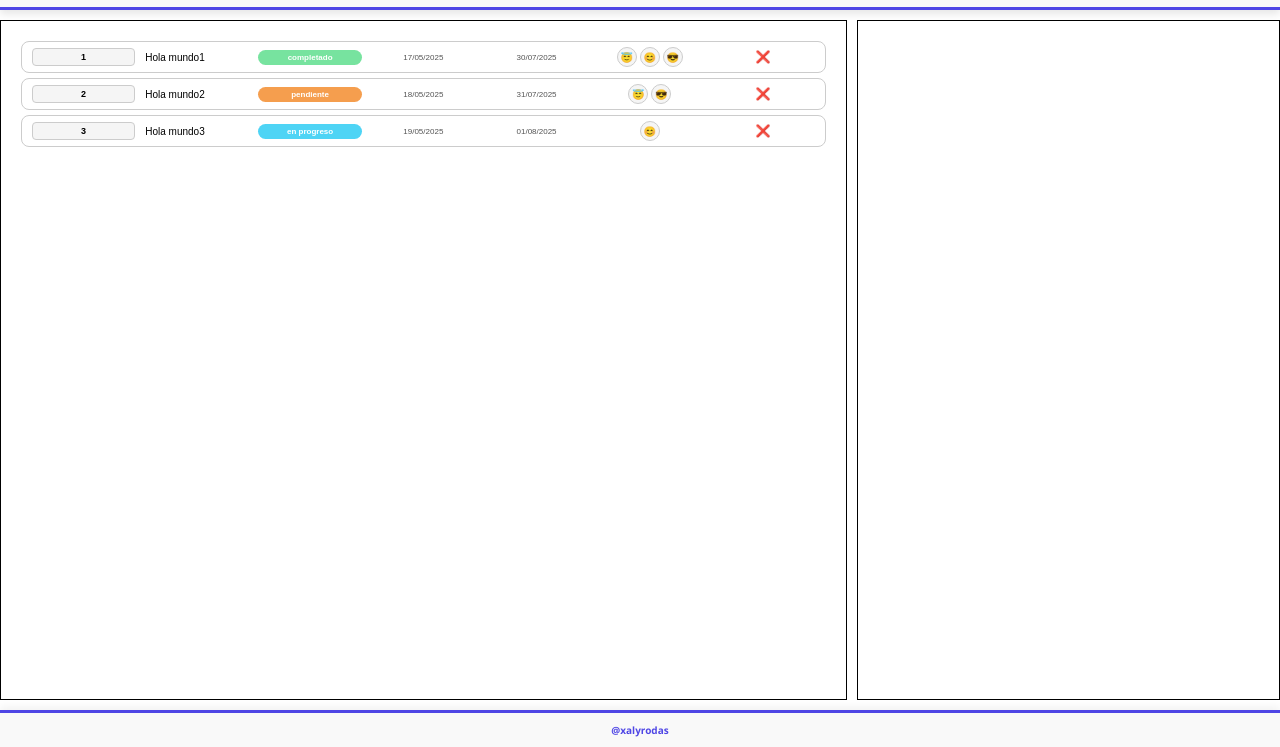
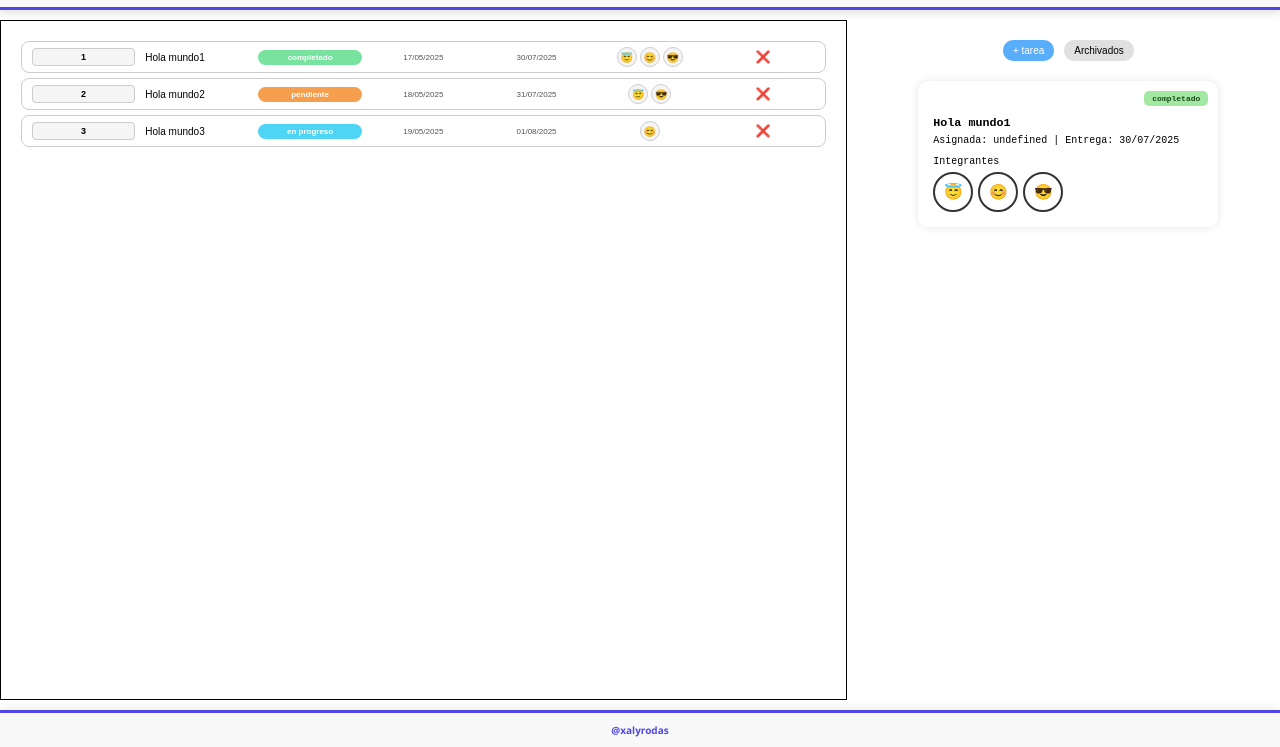
Before and after one commit to xalyrodas/todo-list-2025, a plain HTML site: page pages/dashboard.html in a window 1280 px wide. Shown: the part 53-800 px from the top of the page. Drawn offline with Linux system fonts and the light colour scheme.

Commit message:
creacion de segunda parte

```diff
--- a/components/informacion/informacionComponent.css
+++ b/components/informacion/informacionComponent.css
@@ -1,4 +1,87 @@
+.contenedor-tarea {
+    display: flex;
+    flex-direction: column;
+    align-items: center;
+    gap: 2rem;
+    margin-top: 2rem;
+    font-family: 'Courier New', Courier, monospace;
+}
+
+.botones-superiores {
+    display: flex;
+    gap: 1rem;
+}
+
+.btn-tarea {
+    background-color: #58aefb;
+    color: white;
+    border: none;
+    padding: 0.5rem 1rem;
+    border-radius: 10px;
+    font-size: 1rem;
+    cursor: pointer;
+}
+
+.btn-archivados {
+    background-color: #e0e0e0;
+    color: black;
+    border: none;
+    padding: 0.5rem 1rem;
+    border-radius: 10px;
+    font-size: 1rem;
+    cursor: pointer;
+}
+
 .div-informacion {
-    border: 1px solid black;
-    padding: 1rem;
+    background-color: white;
+    border-radius: 1rem;
+    box-shadow: 0 0 10px rgba(0,0,0,0.1);
+    padding: 1.5rem;
+    width: 300px;
+    position: relative;
+    font-family: 'Courier New', Courier, monospace;
 }
+
+.estado {
+    position: absolute;
+    top: 1rem;
+    right: 1rem;
+    background-color: #a2e8a2;
+    color: #1b4b1b;
+    padding: 0.3rem 0.8rem;
+    border-radius: 0.5rem;
+    font-size: 0.8rem;
+    font-weight: bold;
+    text-transform: lowercase;
+}
+
+.div-informacion h3 {
+    margin-top: 2rem;
+    margin-bottom: 0.5rem;
+}
+
+.div-informacion p {
+    margin: 0.5rem 0;
+}
+
+.integrantes {
+    margin-top: 1rem;
+}
+
+.avatares {
+    display: flex;
+    gap: 0.5rem;
+    margin-top: 0.5rem;
+}
+
+.avatar-emoji {
+    font-size: 1.5rem;
+    border: 2px solid #333;
+    border-radius: 50%;
+    padding: 0.4rem;
+    display: inline-flex;
+    align-items: center;
+    justify-content: center;
+    width: 40px;
+    height: 40px;
+}
--- a/components/informacion/informacionComponent.js
+++ b/components/informacion/informacionComponent.js
@@ -1,6 +1,74 @@
-export function informaciones(){
-    let informacion = document.createElement('div')
-    informacion.className="div-informacion"
+export function informaciones(data) {
+    // Contenedor principal
+    let contenedor = document.createElement('div');
+    contenedor.className = "contenedor-tarea";
 
-    return informacion
+    // Contenedor de botones superiores
+    let botones = document.createElement('div');
+    botones.className = "botones-superiores";
+
+    let btnTarea = document.createElement('button');
+    btnTarea.textContent = "+ tarea";
+    btnTarea.className = "btn-tarea";
+
+    let btnArchivados = document.createElement('button');
+    btnArchivados.textContent = "Archivados";
+    btnArchivados.className = "btn-archivados";
+
+    botones.appendChild(btnTarea);
+    botones.appendChild(btnArchivados);
+
+    // Tarjeta de información
+    let tarjeta = document.createElement('div');
+    tarjeta.className = "div-informacion";
+
+    // Estado
+    let estado = document.createElement('div');
+    estado.className = "estado";
+    estado.textContent = data.estado;
+
+    // Título
+    let titulo = document.createElement('h3');
+    titulo.textContent = data.titulo;
+
+    // Descripción
+    let descripcion = document.createElement('p');
+    descripcion.textContent = data.descripcion;
+
+    // Fechas
+    let fechas = document.createElement('p');
+    fechas.textContent = `Asignada: ${data.fechasAs} | Entrega: ${data.fechaEn}`;
+
+    // Integrantes
+    let integrantes = document.createElement('div');
+    integrantes.className = "integrantes";
+
+    let label = document.createElement('p');
+    label.textContent = "Integrantes";
+
+    let avatares = document.createElement('div');
+    avatares.className = "avatares";
+
+    data.integrantes.forEach((emoji) => {
+        let span = document.createElement('span');
+        span.className = "avatar-emoji";
+        span.textContent = emoji;
+        avatares.appendChild(span);
+    });
+
+    integrantes.appendChild(label);
+    integrantes.appendChild(avatares);
+
+    // Ensamblar la tarjeta
+    tarjeta.appendChild(estado);
+    tarjeta.appendChild(titulo);
+    tarjeta.appendChild(descripcion);
+    tarjeta.appendChild(fechas);
+    tarjeta.appendChild(integrantes);
+
+    // Ensamblar todo
+    contenedor.appendChild(botones);
+    contenedor.appendChild(tarjeta);
+
+    return contenedor;
 }
--- a/components/tareas/tareasComponent.js
+++ b/components/tareas/tareasComponent.js
@@ -1,34 +1,6 @@
 import { tarea } from "../../modules/itemTarea/itemTareas.js";
 
-// Base de datos de tareas
-let tareasDb = [
-    {
-        indice: 1,
-        titulo: "Hola mundo1",
-        estado: "completado",
-        fechaAs: "17/05/2025",
-        fechaEn: "30/07/2025",
-        integrantes: ["😇", "😊", "😎"]
-    },
-    {
-        indice: 2,
-        titulo: "Hola mundo2",
-        estado: "pendiente",
-        fechaAs: "18/05/2025",
-        fechaEn: "31/07/2025",
-        integrantes: ["😇", "😎"]
-    },
-    {
-        indice: 3,
-        titulo: "Hola mundo3",
-        estado: "en progreso",
-        fechaAs: "19/05/2025",
-        fechaEn: "01/08/2025",
-        integrantes: ["😊"]
-    }
-];
-
-export function tareas() {
+export function tareas(tareasDb) {
     let div = document.createElement('div');
     div.className = "div-tareas";
 
--- a/views/dashboardView.js
+++ b/views/dashboardView.js
@@ -13,13 +13,45 @@ export function dashboard() {
     //header
     seccion.appendChild(header())
 
+
+    // Base de datos de tareas
+let tareasDb = [
+    {
+        indice: 1,
+        titulo: "Hola mundo1",
+        estado: "completado",
+        fechaAs: "17/05/2025",
+        fechaEn: "30/07/2025",
+        integrantes: ["😇", "😊", "😎"]
+    },
+    {
+        indice: 2,
+        titulo: "Hola mundo2",
+        estado: "pendiente",
+        fechaAs: "18/05/2025",
+        fechaEn: "31/07/2025",
+        integrantes: ["😇", "😎"]
+    },
+    {
+        indice: 3,
+        titulo: "Hola mundo3",
+        estado: "en progreso",
+        fechaAs: "19/05/2025",
+        fechaEn: "01/08/2025",
+        integrantes: ["😊"]
+    }
+];
+
+
      // Contenedor para las dos secciones
      let contenedor = document.createElement('section');
      contenedor.className = "contenedor-secciones";
+      // Añadimos las dos secciones dentro del contenedor
+    contenedor.appendChild(tareas(tareasDb));
+    contenedor.appendChild(informaciones(tareasDb[0]));
 
-      // Añadimos las dos secciones dentro del contenedor
-    contenedor.appendChild(tareas());
-    contenedor.appendChild(informaciones());
+
+
 
 
     seccion.appendChild(contenedor);
```
